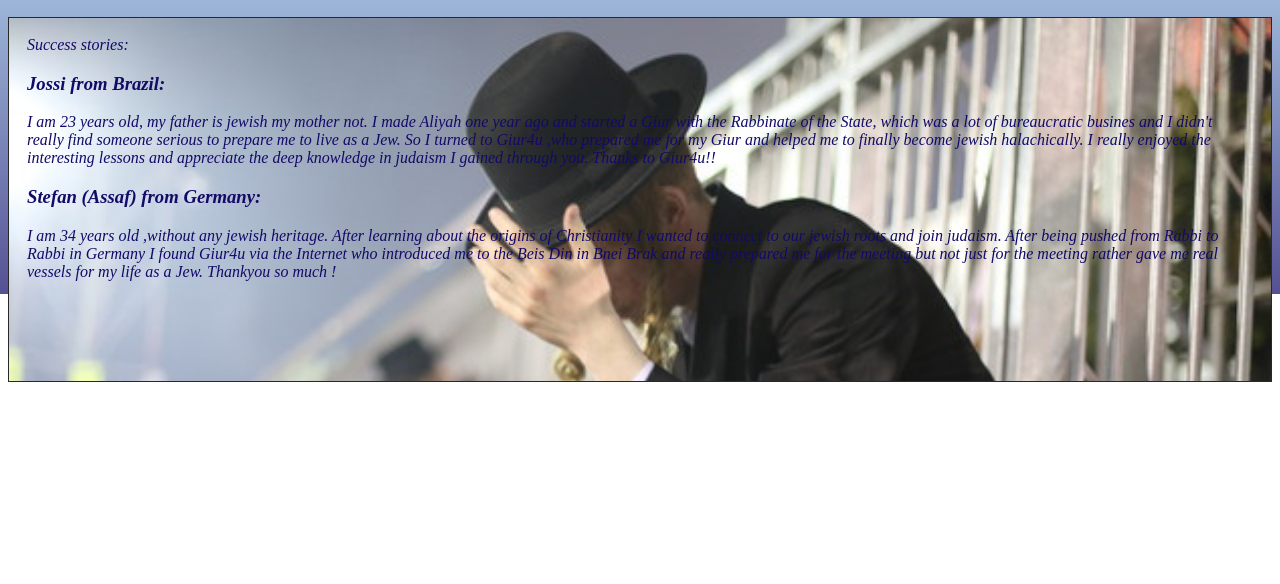
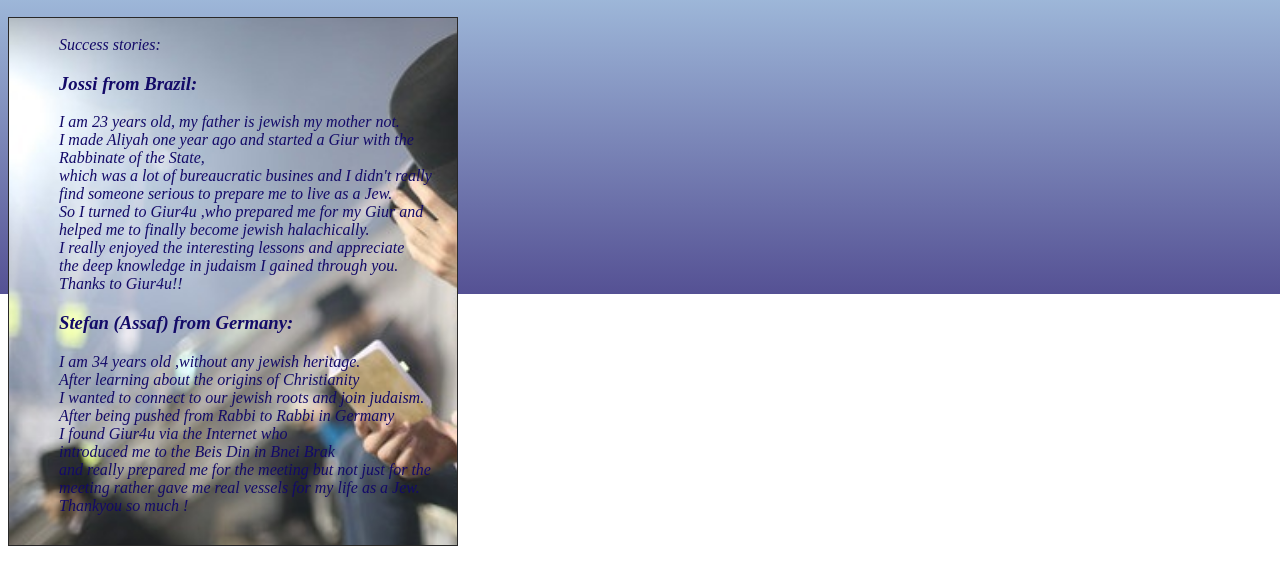
Before and after one commit to HadarLeiner/giyur.html.css, a website: page realyStories.html in a window 1280 px wide. Shown: the part 106-690 px from the top of the page. Drawn offline with Linux system fonts and the light colour scheme.

Commit message:
Initial commit

```diff
--- a/realyStories.html
+++ b/realyStories.html
@@ -2,14 +2,7 @@
 <html style="width:100%;height:100%">
 
 <head>
-    <script>
-        let Interval = setInterval(function () {
-            console.log('width: ' + window.innerWidth + ' height: ' + window.innerHeight);
-            if (window.innerWidth <= 300) {
-                window.location.href = "https://www.google.co.il/?hl=iw";
-            }
-        }, 2000);
-    </script>
+
     <link rel="stylesheet" type="text/css" href="myproject.css">
     <title>hadarush</title>
     <style>
@@ -19,6 +12,14 @@
             color: rgb(19, 10, 104);
         }
 
+        .pbody {
+            font-size: 10x;
+            width: 450px;
+            /* font-weight: bold; */
+            padding-left: 50px;
+            padding-bottom: 30px;
+        }
+
         body {
             background: linear-gradient(to bottom, rgb(183, 219, 241) 0% 0%, rgb(85, 81, 148) 50%, rgb(85, 81, 148) 50%, white 50%, white 100%);
         }
@@ -26,7 +27,7 @@
         div {
             border: 1px solid rgb(41, 40, 40);
             padding: 18px;
-            background-image: url("./imgs/sh.jpg");
+            background-image: url("./imgs/sh1.jpg");
             background-repeat: no-repeat;
             background-size: cover;
             margin: 0px;
@@ -58,23 +59,25 @@
     </h1>
     <p>stories of real man and weman
     </p>
-    <div>
+    <div class="pbody">
 
         Success stories:
         <h3>Jossi from Brazil:</h3>
-        I am 23 years old, my father is jewish my mother not. I made Aliyah one year ago and started a Giur with the
-        Rabbinate of the State, which was a lot of bureaucratic busines and I didn't really find someone serious to
-        prepare me to live as a Jew. So I turned to Giur4u ,who prepared me for my Giur and helped me to finally
-        become jewish halachically.
-        I really enjoyed the interesting lessons and appreciate the deep knowledge in judaism I gained through you.
+        I am 23 years old, my father is jewish my mother not. <br>I made Aliyah one year ago and started a Giur with the
+        Rabbinate of the State,<br> which was a lot of bureaucratic busines and I didn't really find someone serious to
+        prepare me to live as a Jew.<br> So I turned to Giur4u ,who prepared me for my Giur and helped me to finally
+        become jewish halachically.<br>
+        I really enjoyed the interesting lessons and appreciate<br> the deep knowledge in judaism I gained through
+        you.<br>
         Thanks to Giur4u!!
         <br>
         <h3>Stefan (Assaf) from Germany: </h3>
-        I am 34 years old ,without any jewish heritage.
-        After learning about the origins of Christianity I wanted to connect to our jewish roots and join judaism.
-        After being pushed from Rabbi to Rabbi in Germany I found Giur4u via the Internet who
-        introduced me to the Beis Din in Bnei Brak and really prepared me for the meeting but not just for the
-        meeting rather gave me real vessels for my life as a Jew.
+        I am 34 years old ,without any jewish heritage.<br>
+        After learning about the origins of Christianity<br> I wanted to connect to our jewish roots and join
+        judaism.<br>
+        After being pushed from Rabbi to Rabbi in Germany<br> I found Giur4u via the Internet who<br>
+        introduced me to the Beis Din in Bnei Brak<br> and really prepared me for the meeting but not just for the<br>
+        meeting rather gave me real vessels for my life as a Jew.<br>
         Thankyou so much !
 
 
```
Also changed, not shown: prosses.html (+5 -1 lines).
